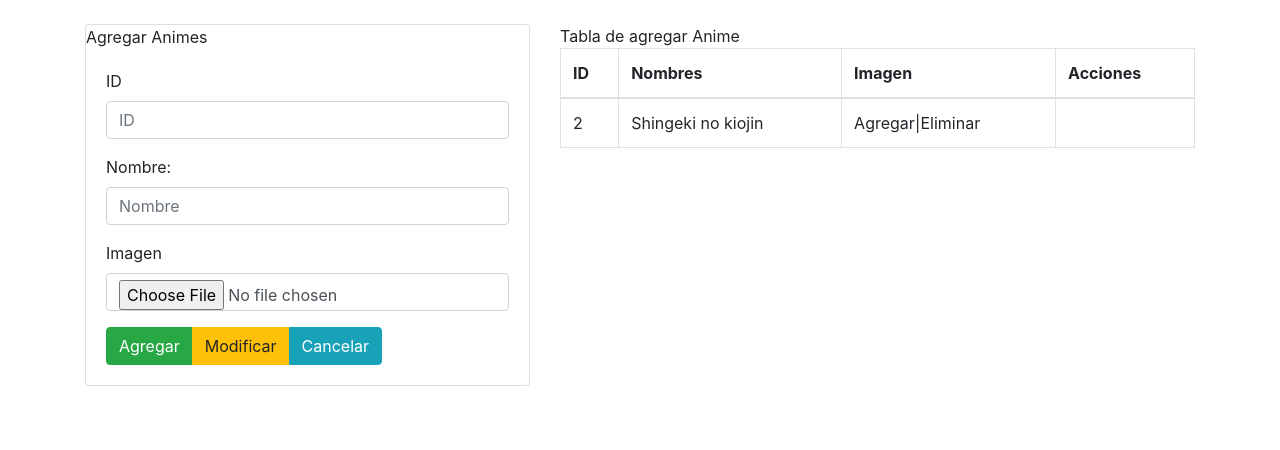
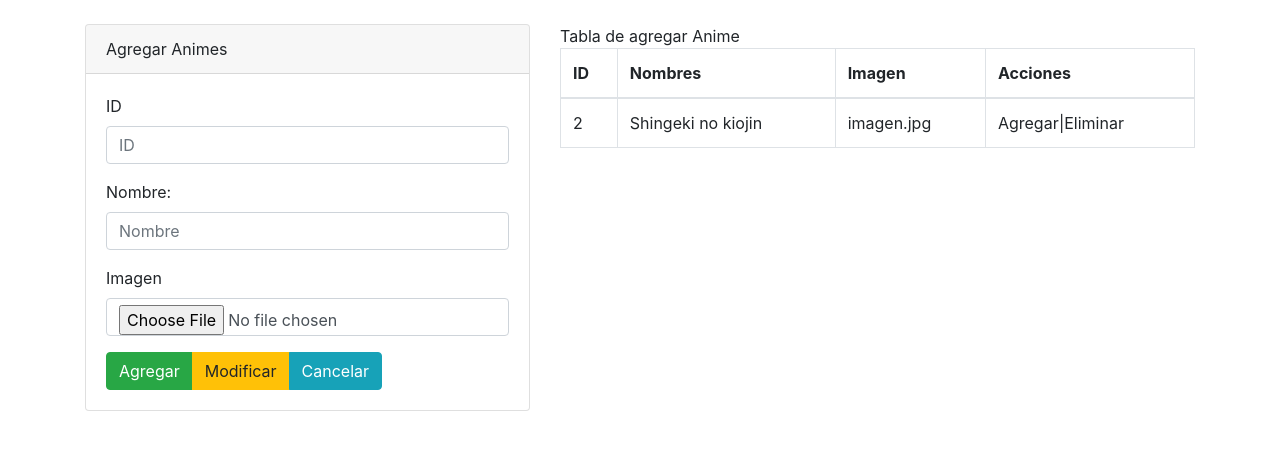
Before and after one commit to AlexEscano/pagina, a PHP site: page /administrador/seccion/productos.php in a window 1280 px wide. Shown: the part 56-506 px from the top of the page. Run offline with PHP 8.4, Linux system fonts and the light colour scheme.

Commit message:
cambios en administrador

```diff
--- a/administrador/seccion/productos.php
+++ b/administrador/seccion/productos.php
@@ -1,9 +1,29 @@
 <?php include("../template/cabecera.php");?>
+
+<?php
+
+$txtID=(isset($_POST['txtID']))?$_POST['txtID']:"";
+$txtNombre=(isset($_POST['txtNombre']))?$_POST['txtNombre']:"";
+$txtImagen=(isset($_FILES['txtImagen']['name']))?$_POST['txtImagen']['name']:"";
+$accion=(isset($_POST['accion']))?$_POST['accion']:"";
+
+echo $txtID."<br/>";
+echo $txtNombre."<br/>";
+echo $txtImagen."<br/>";
+echo $accion."<br/>";
+
+
+
+?>
 
    <div class="col-md-5">
 
      <div class="card">
+
+       <div class="card-header">
        Agregar Animes
+       </div>
+
           <div class="card-body">
 
               <form method="POST" enctype="multipart/form-data">
@@ -15,26 +35,30 @@
                 </div>
 
      <div class="form-group">
-     <label for="nombreID">Nombre:</label>
-     <input type="text" class="form-control" id="nombreID" name="txtNombre" placeholder="Nombre">
+        <label for="txtNombre">Nombre:</label>
+        <input type="text" class="form-control" id="txtNombre" name="txtNombre" placeholder="Nombre">
      </div>
 
      <div class="form-group">
-     <label for="nombreID">Imagen</label>
-     <input type="file" class="form-control" id="imagenID" name="txtImagen" placeholder="Imagen">
+        <label for="txtImagen">Imagen</label>
+        <input type="file" class="form-control" id="txtImagen" name="txtImagen" placeholder="Imagen">
      </div>
 
      <div class="btn-group" role="group" aria-label="">
-           <button type="button" class="btn btn-success">Agregar</button>
-           <button type="button" class="btn btn-warning">Modificar</button>
-           <button type="button" class="btn btn-info">Cancelar</button>
+           <button type="button" name="accion" value="Agregar" class="btn btn-success">Agregar</button>
+           <button type="button" name="accion" value="Modificar" class="btn btn-warning">Modificar</button>
+           <button type="button" name="accion" value="Cancelar" class="btn btn-info">Cancelar</button>
        </div>
+
+      </form>
+
 
     </div>
 
 
 
-     </form>
+
+
 
 
        </div>
@@ -61,7 +85,9 @@
           <tr>
             <td>2</td>
             <td>Shingeki no kiojin</td>
+            <td>imagen.jpg</td>
             <td>Agregar|Eliminar</td>
+
           </tr>
 
         </tbody>
--- a/template/cabecera.php
+++ b/template/cabecera.php
@@ -42,7 +42,7 @@
             <a class="nav-link" href="animes.php">Nuevos</a>
         </li>
 
-        <input type="search" name="Buscar Anime..." id="busqueda" placeholder="Buscar">
+
 
     </ul>
 
```
Lines whose indentation alone changed are shown as unchanged.
